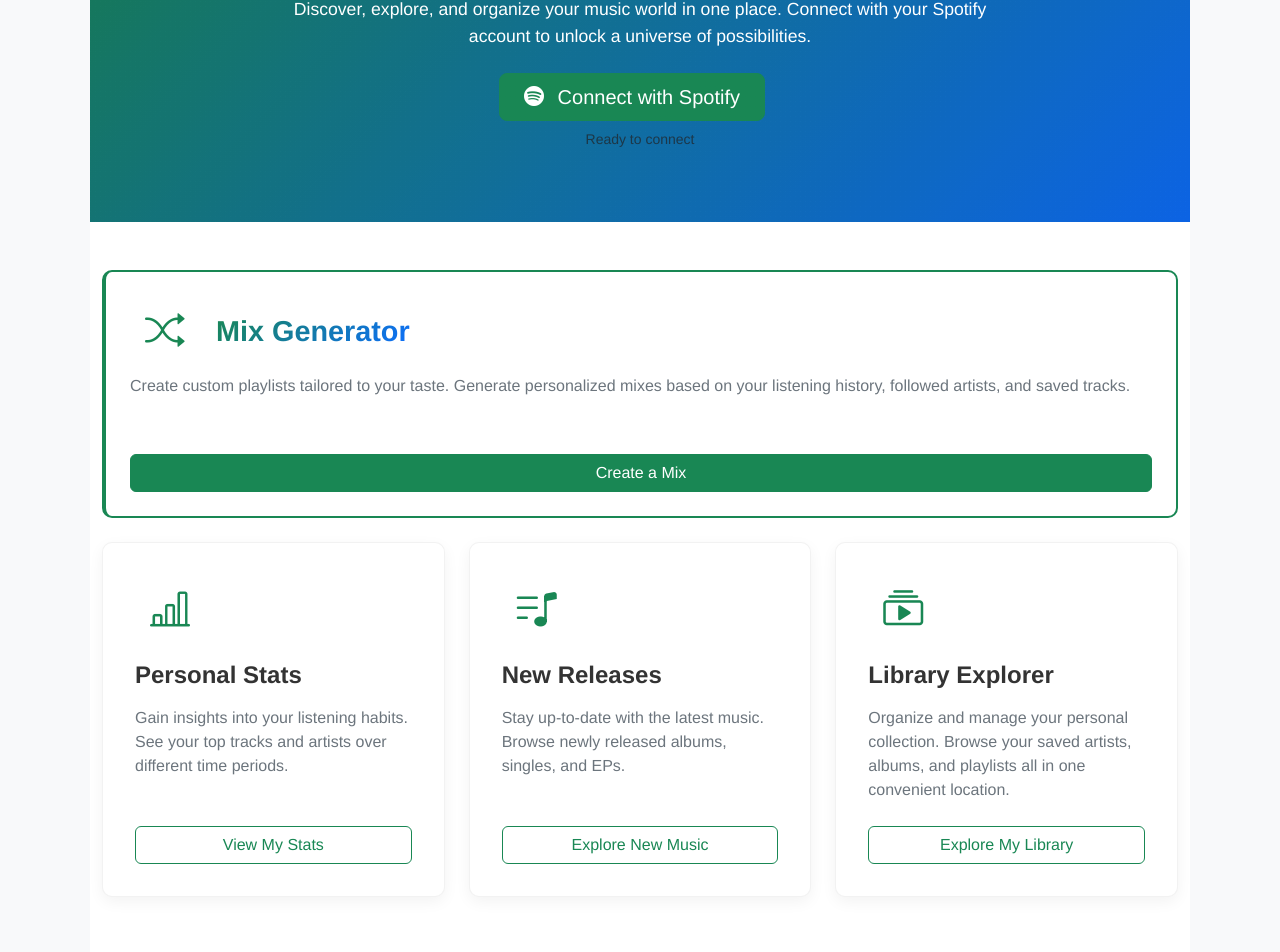
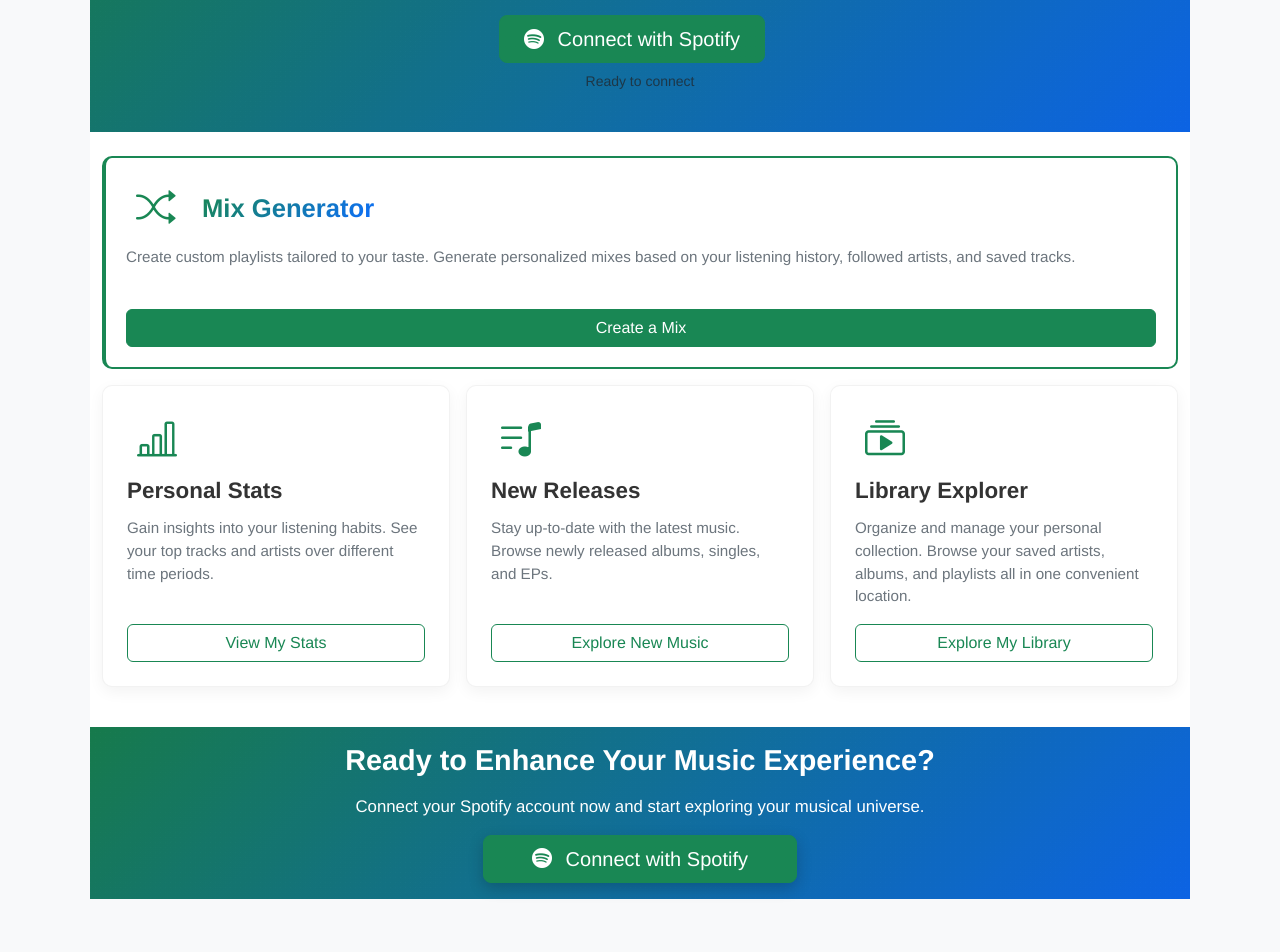
Before and after one commit to WojtekRok/spotify-explorer, an Angular app: page / in a window 1280 px wide. Shown: the part 259-1211 px from the top of the page. Built offline with nearby package versions, Linux system fonts and the light colour scheme.

Commit message:
home page adjustment to fit more to the height

```diff
--- a/src/app/components/home/home.component.html
+++ b/src/app/components/home/home.component.html
@@ -2,9 +2,9 @@
 <div class="home-page">
   <!-- Hero Section -->
   <div class="hero-section">
-    <div class="container py-4 text-center">
-      <h1 class="display-3 fw-bold mb-3">Welcome to MeloVerse</h1>
-      <p class="lead mb-4 mx-auto">Discover, explore, and organize your music world in one place. Connect with your Spotify account to unlock a universe of possibilities.</p>
+    <div class="container py-2 text-center">
+      <h1 class="display-4 fw-bold mb-2">Welcome to MeloVerse</h1>
+      <p class="lead mb-3 mx-auto">Discover, explore, and organize your music world in one place. Connect with your Spotify account to unlock a universe of possibilities.</p>
       <div class="hero-buttons">
         <!-- Fixed Login Button - Added type="button" and role attributes -->
         <button *ngIf="!isLoggedIn"
@@ -24,10 +24,10 @@
   </div>
 
   <!-- Features Section -->
-  <div class="features-section py-5">
+  <div class="features-section py-4">
     <div class="container">
       <!-- Mix Generator (Full Width) -->
-      <div class="row mb-4">
+      <div class="row mb-3">
         <div class="col-12">
           <div class="feature-card featured mix-generator">
             <div class="d-flex align-items-center mb-2">
@@ -48,11 +48,11 @@
       </div>
 
       <!-- Three Equal Columns -->
-      <div class="row g-4">
+      <div class="row g-3">
         <!-- Personal Stats -->
-        <div class="col-md-4 mb-4">
+        <div class="col-md-4 mb-3">
           <div class="feature-card h-100">
-            <div class="feature-icon mb-3">
+            <div class="feature-icon mb-2">
               <i class="bi bi-bar-chart-line fs-1"></i>
             </div>
             <h3>Personal Stats</h3>
@@ -64,9 +64,9 @@
         </div>
 
         <!-- New Releases -->
-        <div class="col-md-4 mb-4">
+        <div class="col-md-4 mb-3">
           <div class="feature-card h-100">
-            <div class="feature-icon mb-3">
+            <div class="feature-icon mb-2">
               <i class="bi bi-music-note-list fs-1"></i>
             </div>
             <h3>New Releases</h3>
@@ -78,9 +78,9 @@
         </div>
 
         <!-- Library Explorer -->
-        <div class="col-md-4 mb-4">
+        <div class="col-md-4 mb-3">
           <div class="feature-card h-100">
-            <div class="feature-icon mb-3">
+            <div class="feature-icon mb-2">
               <i class="bi bi-collection-play fs-1"></i>
             </div>
             <h3>Library Explorer</h3>
@@ -95,13 +95,13 @@
   </div>
 
   <!-- CTA Section -->
-  <div class="cta-section py-5">
+  <div class="cta-section py-3">
     <div class="container text-center">
-      <h2 class="mb-4">Ready to Enhance Your Music Experience?</h2>
-      <p class="lead mb-4">Connect your Spotify account now and start exploring your musical universe.</p>
+      <h2 class="mb-3">Ready to Enhance Your Music Experience?</h2>
+      <p class="lead mb-3">Connect your Spotify account now and start exploring your musical universe.</p>
       <!-- Fixed CTA Button - Added type="button" and role attributes -->
       <button *ngIf="!isLoggedIn"
-              class="btn btn-success btn-lg px-5 py-3"
+              class="btn btn-success btn-lg px-5 py-2"
               (click)="login()"
               type="button"
               role="button">
@@ -109,7 +109,7 @@
         Connect with Spotify
       </button>
       <button *ngIf="isLoggedIn"
-              class="btn btn-success btn-lg px-5 py-3"
+              class="btn btn-success btn-lg px-5 py-2"
               (click)="openMixGenerator()"
               type="button"
               role="button">
--- a/src/app/components/home/home.component.scss
+++ b/src/app/components/home/home.component.scss
@@ -6,13 +6,20 @@
 $border-radius: 10px;
 $transition-speed: 0.25s;
 
+// Home Page Container
+.home-page {
+  display: flex;
+  flex-direction: column;
+  min-height: 100vh;
+}
+
 // Hero Section
 .hero-section {
   background: linear-gradient(135deg, #198754 0%, #0d6efd 100%);
   color: white;
   position: relative;
   overflow: hidden;
-  padding: 3rem 0; // Reduced padding to make hero section height 10-15% less
+  padding: 2rem 0; // Reduced padding further
 
   &::before {
     content: '';
@@ -36,7 +43,7 @@
 
   h1 {
     font-weight: 800;
-    margin-bottom: 1rem; // Reduced from 1.5rem
+    margin-bottom: 0.75rem; // Reduced further
 
     @media (max-width: 768px) {
       font-size: 2.25rem; // Slightly smaller on mobile
@@ -49,7 +56,7 @@
     max-width: 700px;
     margin-left: auto;
     margin-right: auto;
-    margin-bottom: 1rem; // Reduced margin
+    margin-bottom: 0.75rem; // Reduced margin
 
     @media (max-width: 768px) {
       font-size: 1rem;
@@ -75,14 +82,15 @@
 // Features Section
 .features-section {
   background-color: white;
-  padding: 3rem 0; // Slightly reduced padding
+  padding: 2rem 0; // Reduced padding further
   position: relative; /* Position relative for z-index */
   z-index: 1; /* Ensure content is above any potential overlay */
+  flex-grow: 1;
 
   h2 {
     position: relative;
     display: inline-block;
-    margin-bottom: 3rem;
+    margin-bottom: 2rem; // Reduced from 3rem
     font-weight: 700;
     color: #333;
 
@@ -104,7 +112,7 @@
 .feature-card {
   background: white;
   border-radius: $border-radius;
-  padding: 2rem;
+  padding: 1.5rem; // Reduced padding
   box-shadow: 0 5px 15px rgba(0, 0, 0, 0.05);
   transition: transform $transition-speed ease, box-shadow $transition-speed ease;
   border: 1px solid rgba(0, 0, 0, 0.05);
@@ -114,7 +122,7 @@
   position: relative; /* Ensure cards are positioned */
 
   &:hover {
-    transform: translateY(-10px);
+    transform: translateY(-5px); // Reduced from -10px
     box-shadow: 0 15px 30px rgba(0, 0, 0, 0.1);
   }
 
@@ -122,7 +130,7 @@
     border-color: $success-color;
     border-width: 2px;
     box-shadow: 0 8px 20px rgba($success-color, 0.15);
-    margin-bottom: 1.5rem; // Added margin to separate from the cards below
+    margin-bottom: 1rem; // Reduced margin
 
     &:hover {
       box-shadow: 0 15px 30px rgba($success-color, 0.2);
@@ -135,12 +143,12 @@
   }
 
   &.mix-generator {
-    padding: 1.5rem;
+    padding: 1.25rem; // Reduced padding
     background: linear-gradient(to right, rgba($success-color, 0.05), rgba($primary-color, 0.05));
     border-left: 4px solid $success-color;
 
     .mix-title {
-      font-size: 1.8rem;
+      font-size: 1.6rem; // Reduced from 1.8rem
       font-weight: 700;
       background: linear-gradient(135deg, $success-color, $primary-color);
       -webkit-background-clip: text;
@@ -161,36 +169,37 @@
   }
 
   .feature-icon {
-    width: 70px;
-    height: 70px;
+    width: 60px; // Reduced from 70px
+    height: 60px; // Reduced from 70px
     border-radius: 50%;
     background: rgba($success-color, 0.1);
     display: flex;
     align-items: center;
     justify-content: center;
     color: $success-color;
-    margin-bottom: 1.5rem;
+    margin-bottom: 1rem; // Reduced from 1.5rem
     pointer-events: none; /* Prevent icons from blocking clicks */
 
     .mix-generator & {
       margin-bottom: 0;
-      width: 60px;
-      height: 60px;
+      width: 50px; // Reduced from 60px
+      height: 50px; // Reduced from 60px
       background: linear-gradient(135deg, rgba($success-color, 0.2), rgba($primary-color, 0.2));
     }
   }
 
   h3 {
-    font-size: 1.5rem;
-    margin-bottom: 1rem;
+    font-size: 1.4rem; // Reduced from 1.5rem
+    margin-bottom: 0.75rem; // Reduced from 1rem
     font-weight: 600;
     color: #333;
   }
 
   p {
     color: #6c757d;
-    margin-bottom: 1.5rem;
+    margin-bottom: 1rem; // Reduced from 1.5rem
     flex-grow: 1;
+    font-size: 0.95rem; // Slightly smaller text
   }
 
   a, button {
@@ -199,11 +208,20 @@
   }
 }
 
+// Row and column spacing adjustments
+.row.g-4 {
+  margin-top: 0.5rem; // Add a smaller top margin
+}
+
+.row .mb-4 {
+  margin-bottom: 0.75rem !important; // Reduce bottom margin
+}
+
 // CTA Section
 .cta-section {
   background: linear-gradient(135deg, $success-color 0%, $primary-color 100%);
   color: white;
-  padding: 4rem 0;
+  padding: 2.5rem 0; // Reduced from 4rem
   position: relative; /* Position relative for z-index */
   z-index: 1; /* Ensure content is above any potential overlay */
 
@@ -227,12 +245,16 @@
 
   h2 {
     font-weight: 700;
+    font-size: 1.8rem; // Reduced size
+    margin-bottom: 0.75rem; // Reduced spacing
   }
 
   .lead {
     font-weight: 300;
     max-width: 700px;
     margin: 0 auto;
+    margin-bottom: 1.5rem; // Added proper bottom margin
+    font-size: 1.05rem; // Slightly smaller
   }
 
   .btn {
@@ -252,6 +274,15 @@
 // Responsive adjustments
 @media (max-width: 767.98px) {
   .feature-card {
-    margin-bottom: 1.5rem;
+    margin-bottom: 1rem; // Reduced from 1.5rem
+  }
+
+  // Further reduce spacing on mobile
+  .hero-section {
+    padding: 1.5rem 0;
+  }
+
+  .features-section, .cta-section {
+    padding: 1.5rem 0;
   }
 }
```
